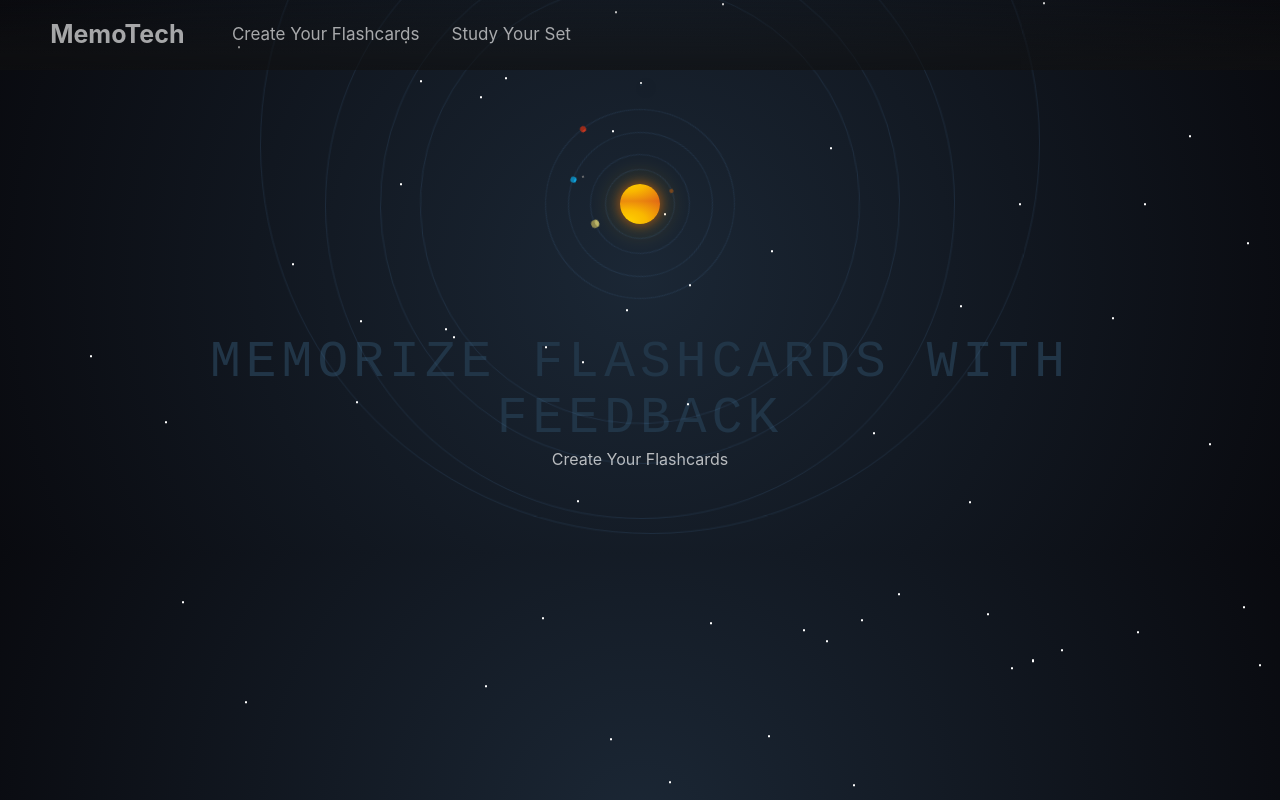
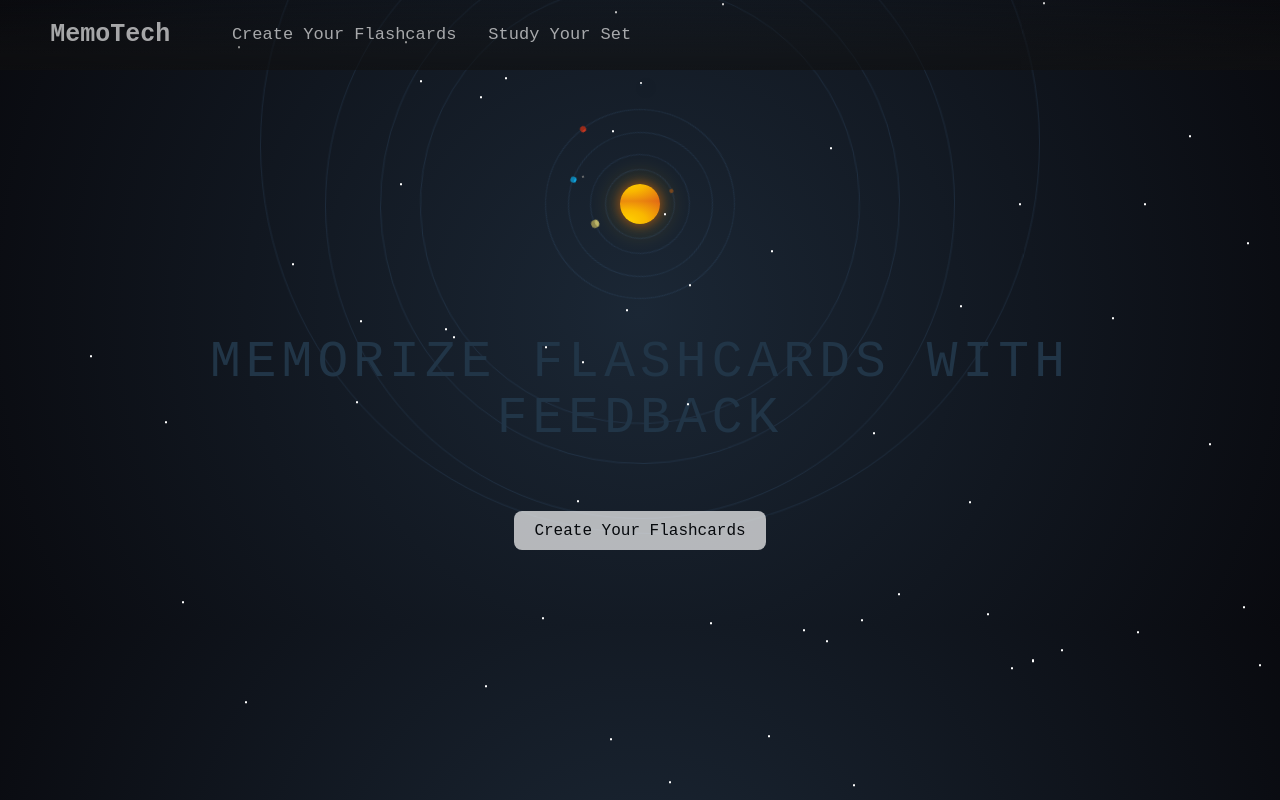
Before and after one commit to ryanhuang8/MemoTech, a React (Vite) app in the folder frontend/: page / in a window 1280 px wide. Shown: the top 800 px of the page. Built offline with nearby package versions, Linux system fonts and the light colour scheme.

Commit message:
fixed: z-value

```diff
--- a/frontend/src/components/CardInput.tsx
+++ b/frontend/src/components/CardInput.tsx
@@ -45,7 +45,7 @@ const CardPairComponent: React.FC<CardPairProps> = ({ pair, onInputChange, onDel
           border: '1px solid #ccc',
           boxShadow: '0 0 5px rgba(0, 0, 0, 0.1)',
           outline: 'none',
-          fontFamily: 'Arial, sans-serif',
+          fontFamily: 'Courier New',
           fontSize: '16px',
           lineHeight: '1.4',
           textAlign: 'left',
@@ -66,7 +66,7 @@ const CardPairComponent: React.FC<CardPairProps> = ({ pair, onInputChange, onDel
           border: '1px solid #ccc',
           boxShadow: '0 0 5px rgba(0, 0, 0, 0.1)',
           outline: 'none',
-          fontFamily: 'Arial, sans-serif',
+          fontFamily: 'Courier New',
           fontSize: '16px',
           lineHeight: '1.4',
           textAlign: 'left',
--- a/frontend/src/index.css
+++ b/frontend/src/index.css
@@ -575,6 +575,7 @@
   text-rendering: optimizeLegibility;
   -webkit-font-smoothing: antialiased;
   -moz-osx-font-smoothing: grayscale;
+  font-family: 'Courier New';
 }
 
 a {
@@ -588,7 +589,7 @@ a:hover {
 body {
   margin: 50px;
   display: flex;
-  position: relative;
+  /* position: relative; */
 }
 
 
@@ -598,6 +599,7 @@ h1 {
 }
 
 button, .a-button {
+  z-index: 909000;
   border-radius: 8px;
   border: 1px solid transparent;
   padding: 0.6em 1.2em;
@@ -615,9 +617,9 @@ button:focus, button:focus-visible, .a-button:focus, .a-button:focus-visible {
   outline: 4px auto -webkit-focus-ring-color;
 }
 
-.a-button {
+/* .a-button {
   color: white;
-}
+} */
 /* .a-button:hover {
   color: black;
 } */
@@ -677,7 +679,7 @@ a, a:visited{
   top:0;
   left:0;
   width:25%;
-  z-index:999;
+  z-index:0;
   p{
     font-size:.9em;
     & + p{
@@ -728,7 +730,7 @@ code{
     top:50%;
     left:50%;
     position:absolute;
-    z-index:999;
+    z-index:-1;
     &:not(.sun){
       border: 1px solid rgba(102, 166, 229, 0.12);
       &:before{
@@ -948,8 +950,10 @@ code{
 }
 
 .create-a{
-  margin-top: 10000px;
-  z-index: 10000px;
+  /* margin-top: 1000000px; */
+  z-index: 1000000;
+
+  font-weight: bold;
 }
 
 
--- a/frontend/src/pages/StartPage.tsx
+++ b/frontend/src/pages/StartPage.tsx
@@ -23,7 +23,11 @@ function StartPage() {
         </div>
 
         <h1>Memorize FlashCards with Feedback</h1>
-        <a className="create-a" href="/import">Create Your Flashcards</a>
+        <br></br>
+        <br></br>
+        <br></br>
+          <a className="a-button" href="/import">Create Your Flashcards</a>
+
 
     </div>
 
--- a/frontend/src/styles/CardInput.css
+++ b/frontend/src/styles/CardInput.css
@@ -9,4 +9,5 @@
   box-sizing: border-box;
   margin-bottom: 10px;
   word-wrap: break-word;
+
 }
--- a/frontend/src/styles/Navbar.css
+++ b/frontend/src/styles/Navbar.css
@@ -15,7 +15,6 @@
     justify-content: center;
     align-items: center;
     font-size: 17px;
-
 }
 
 .horizontal-navbar.light {
```
